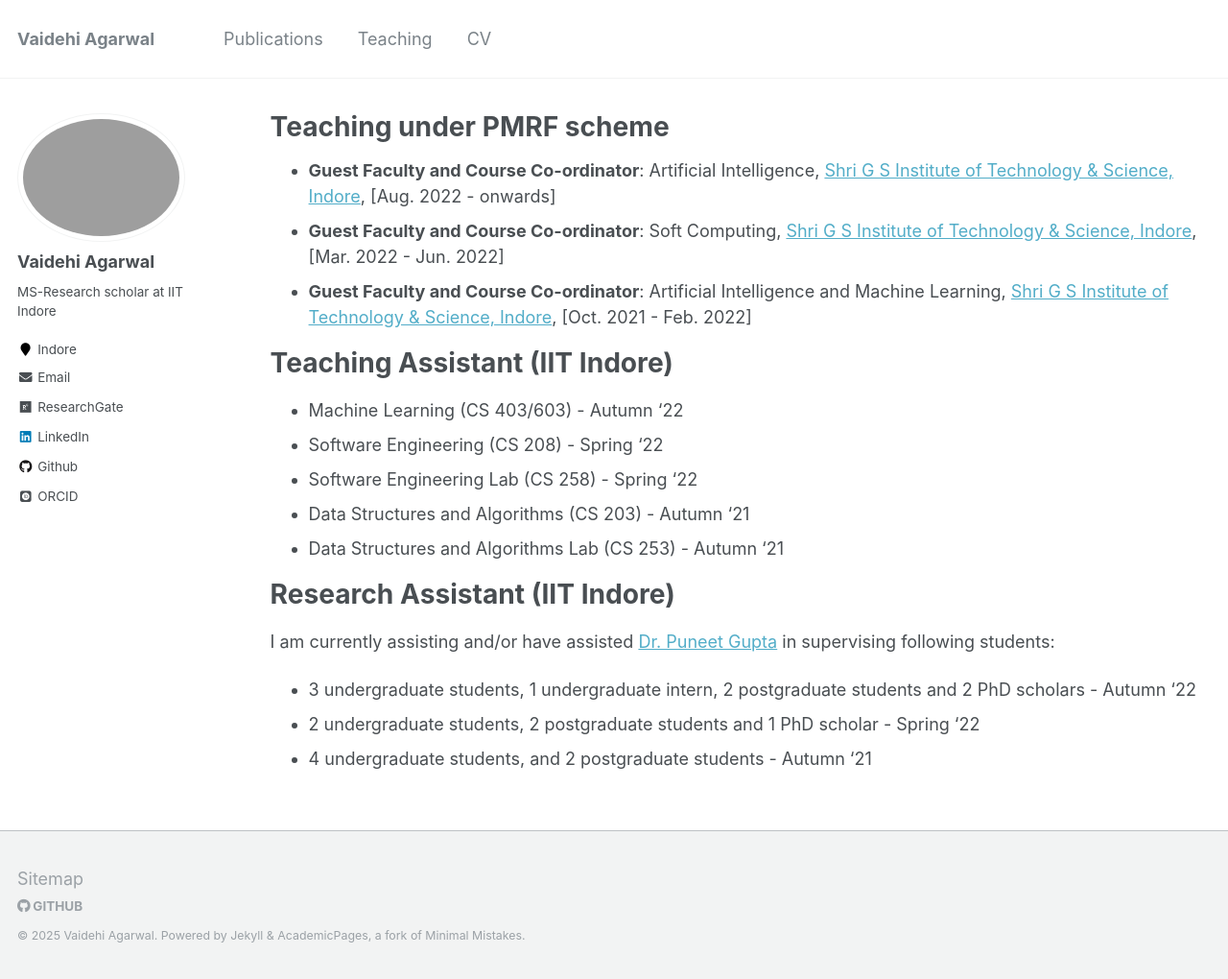
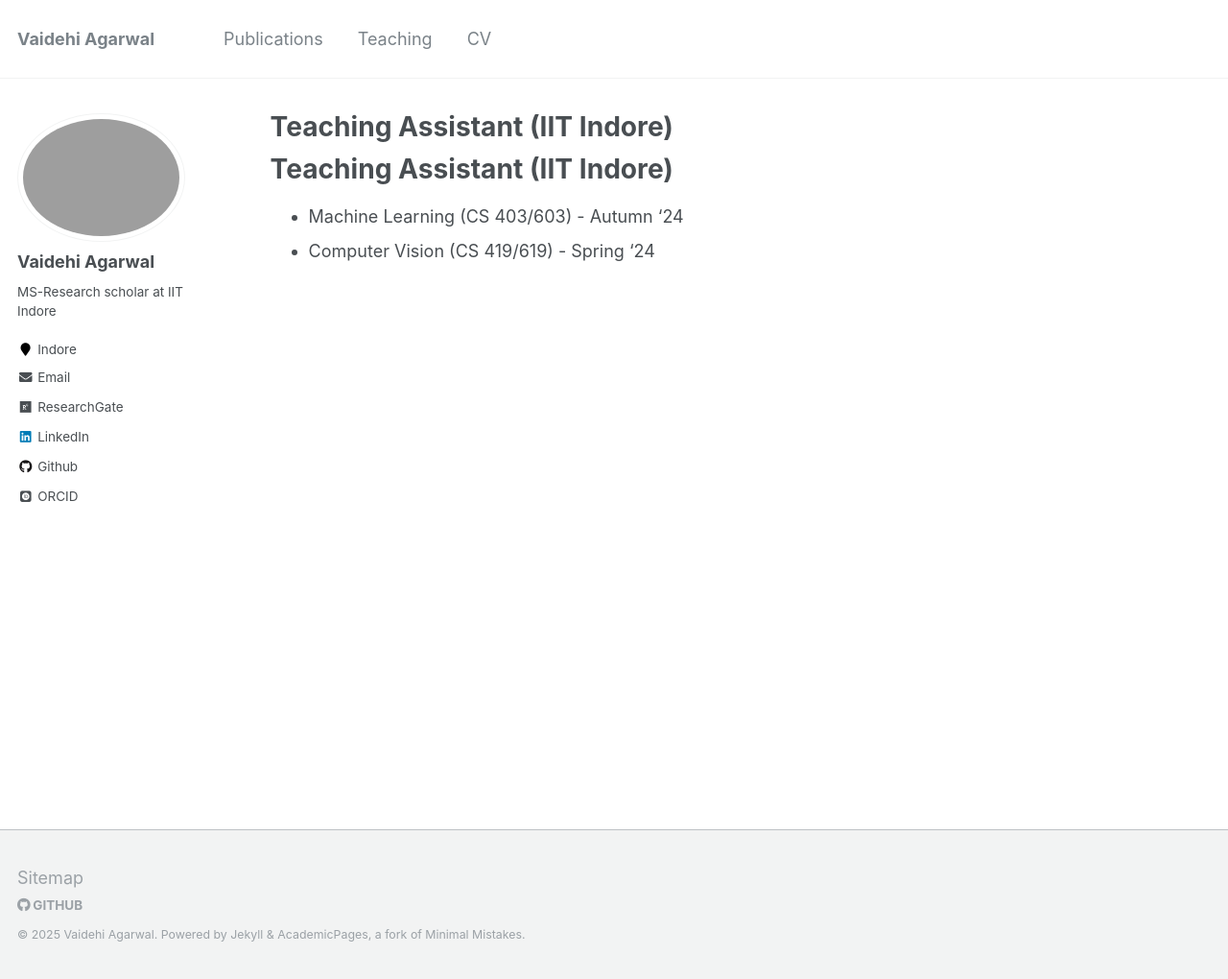
Before and after one commit to Vaidehi0910/Vaidehi0910.github.io, a Jekyll site: the page built from _pages/teachings.md, in a window 1280 px wide and 1020 px high. Shown: the whole window at 96% size. Built offline with Jekyll 4.4.1, drawn with Linux system fonts in a browser that asks for light colours; some web fonts are replaced.

Commit message:
Updated Teaching

```diff
--- a/_pages/teachings.md
+++ b/_pages/teachings.md
@@ -1,26 +1,23 @@
 ---
 layout: archive
-title: "Teaching under PMRF scheme"
+title: "Teaching Assistant (IIT Indore)"
 permalink: /teaching/
 author_profile: true
 ---
 
-{% include base_path %}
+<!-- {% include base_path %}
 * **Guest Faculty and Course Co-ordinator**:  Artificial Intelligence, [Shri G S Institute of Technology & Science, Indore](https://www.sgsits.ac.in/index.php/departments/information-technology), [Aug. 2022 - onwards]
 * **Guest Faculty and Course Co-ordinator**:  Soft Computing, [Shri G S Institute of Technology & Science, Indore](https://www.sgsits.ac.in/index.php/departments/information-technology), [Mar. 2022 - Jun. 2022]
-* **Guest Faculty and Course Co-ordinator**:  Artificial Intelligence and Machine Learning, [Shri G S Institute of Technology & Science, Indore](https://www.sgsits.ac.in/index.php/departments/information-technology), [Oct. 2021 - Feb. 2022]
+* **Guest Faculty and Course Co-ordinator**:  Artificial Intelligence and Machine Learning, [Shri G S Institute of Technology & Science, Indore](https://www.sgsits.ac.in/index.php/departments/information-technology), [Oct. 2021 - Feb. 2022] -->
 
 # Teaching Assistant (IIT Indore)
 
-* Machine Learning (CS 403/603) - Autumn '22
-* Software  Engineering (CS 208) - Spring '22
-* Software  Engineering Lab (CS 258) - Spring '22
-* Data Structures and Algorithms (CS 203) - Autumn '21
-* Data Structures and Algorithms Lab (CS 253) - Autumn '21
+* Machine Learning (CS 403/603) - Autumn '24
+* Computer Vision (CS 419/619) - Spring '24
 
-# Research Assistant (IIT Indore)
+<!-- # Research Assistant (IIT Indore)
 
 I am currently assisting and/or have assisted [Dr. Puneet Gupta](https://www.iiti.ac.in/people/~puneet/) in supervising following students:
 * 3 undergraduate students, 1 undergraduate intern, 2 postgraduate students and 2 PhD scholars  - Autumn '22
 * 2 undergraduate students, 2 postgraduate students and 1 PhD scholar - Spring '22
-* 4 undergraduate students, and 2 postgraduate students - Autumn '21
+* 4 undergraduate students, and 2 postgraduate students - Autumn '21   -->
```
Also changed, not shown: _pages/about.md (+2 -3 lines).
